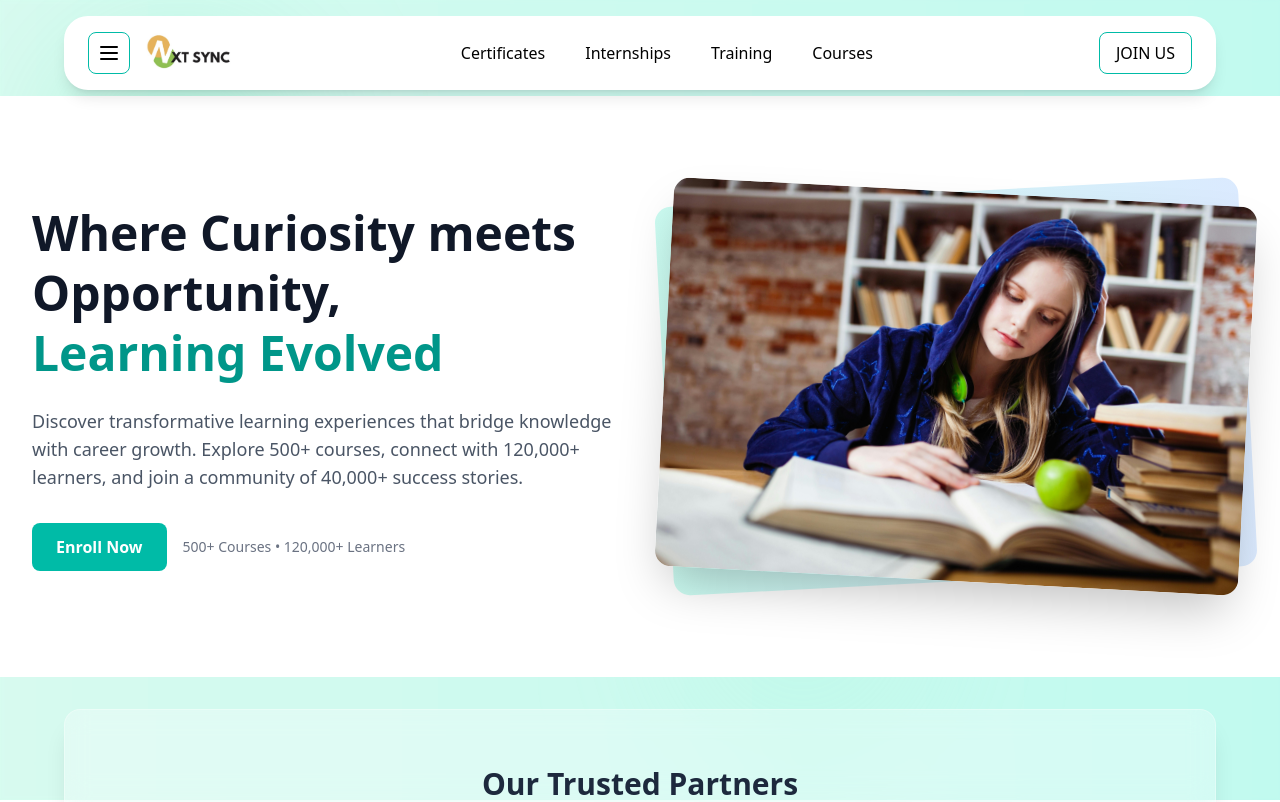
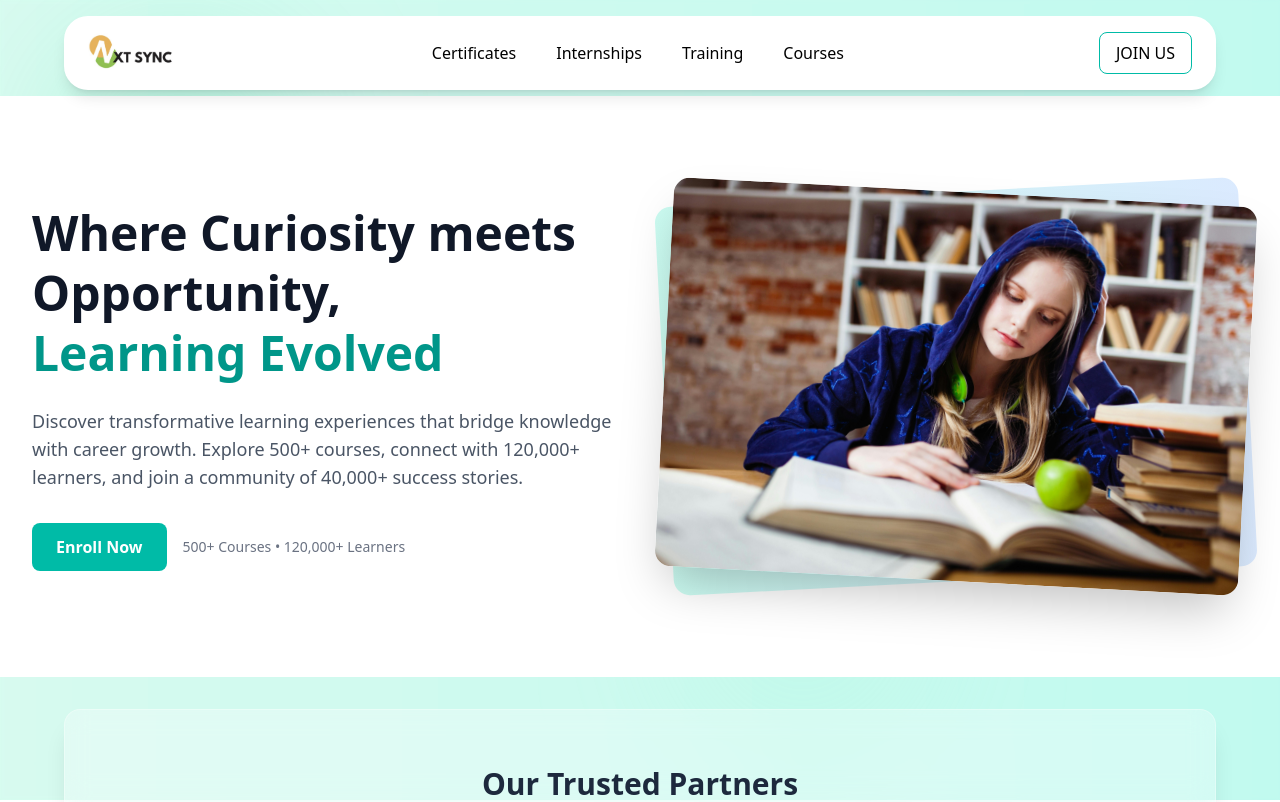
Before and after one commit to mismyst/nextsync, a Next.js app: page / in a window 1280 px wide. Shown: the top 802 px of the page. Built offline with nearby package versions, Linux system fonts and the light colour scheme.

Commit message:
Update Navbar.tsx

```diff
--- a/app/components/Navbar/Navbar.tsx
+++ b/app/components/Navbar/Navbar.tsx
@@ -2,7 +2,6 @@
 import React, { useState, useEffect } from 'react';
 import Link from 'next/link';
 import Image from 'next/image';
-import { Menu } from 'lucide-react';
 
 const Navbar = () => {
   const [isModalOpen, setIsModalOpen] = useState(false);
@@ -36,12 +35,6 @@ const Navbar = () => {
           scrolled ? 'py-3' : 'py-4'
         }`}>
           <div className="px-6 flex justify-between items-center">
-            {/* Left: Menu Icon */}
-            <div className="flex items-center space-x-4">
-              <button className="p-2 border border-teal-500 rounded-lg hover:bg-teal-100">
-                <Menu size={24} className="text-black" />
-              </button>
-
             {/* Logo */}
             <Link href="/" className="flex items-center">
               <Image
@@ -52,7 +45,6 @@ const Navbar = () => {
                 className="h-10 w-auto object-contain"
               />
             </Link>
-            </div>
 
             {/* Center: Navigation Links */}
             <ul className="hidden md:flex space-x-10 text-black font-medium">
```
Lines whose indentation alone changed are shown as unchanged.
